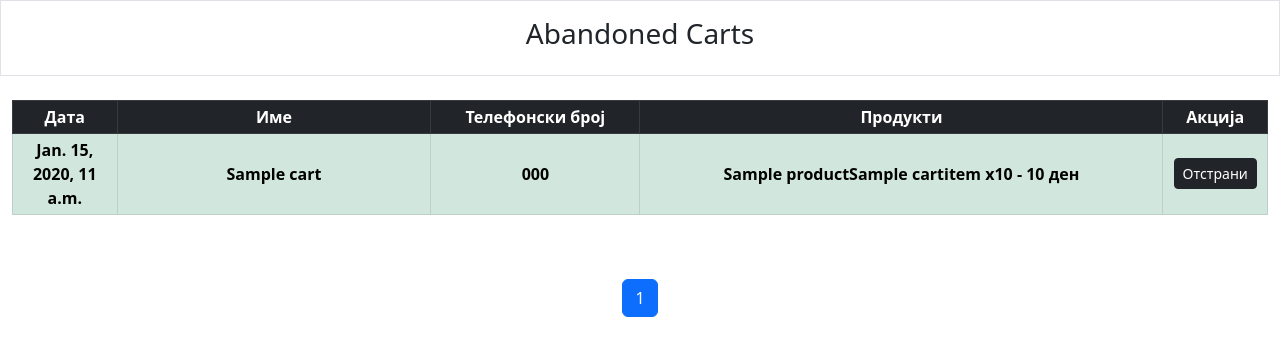
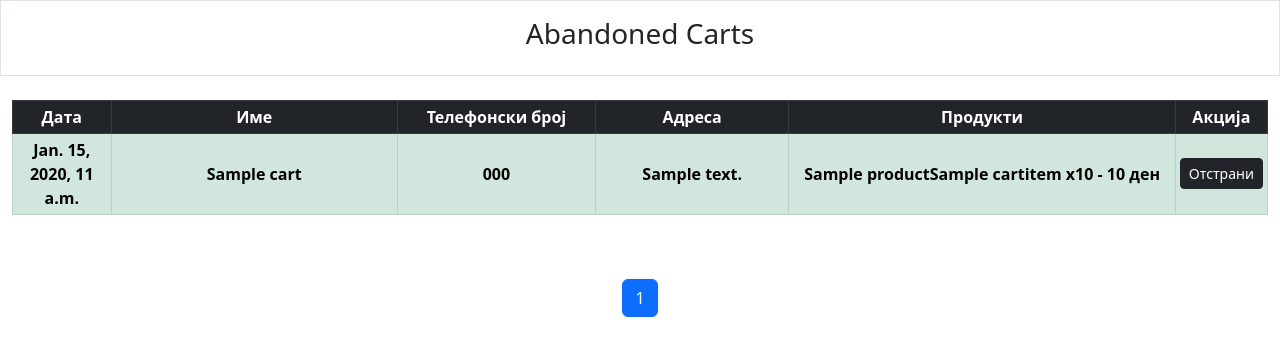
Before and after one commit to TheFrisb/GreenGoProd, a Django app: page /shopmanager/abandoned-carts in a window 1280 px wide. Shown: the top 356 px of the page. Run offline with Django 4.2, Linux system fonts and the light colour scheme; tables that the repository leaves empty hold one stand-in row (values such as "Sample post"); parts of the project's set-up code (start-up, migrations or seed data) failed here and were passed over; some libraries are stand-ins or nearby versions.

Commit message:
Update abandoned_carts.html

```diff
--- a/shop/templates/shop/shopmanager/abandoned_carts.html
+++ b/shop/templates/shop/shopmanager/abandoned_carts.html
@@ -12,6 +12,7 @@
             <th class="col-1">Дата</th>
             <th class="col-3">Име</th>
             <th class="col-2">Телефонски број</th>
+            <th class="col-2">Адреса</th>
             <th class="col-5">Продукти</th>
             <th class="col-1">Акција</th>
           </tr>
@@ -27,6 +28,7 @@
                 <p style="margin:0!important" data-toggle="tooltip" data-placement="top" title="Човек со истото име и презиме претходно има нарачано со тај број">Можен број: {{ cart.possible_number }}</p>
                 {% endif %}
             </td>
+              <td>{{ cart.address }}</td>
               <td style="word-wrap: break-word; max-width: 520px;" data-toggle="tooltip" data-placement="top" title="Во цената не е пресметано количина, туку само цената на продукт">
                 {% for item in cart.abandoned_cartitem_set.all %}
                     {% if item.attributename %}
```
